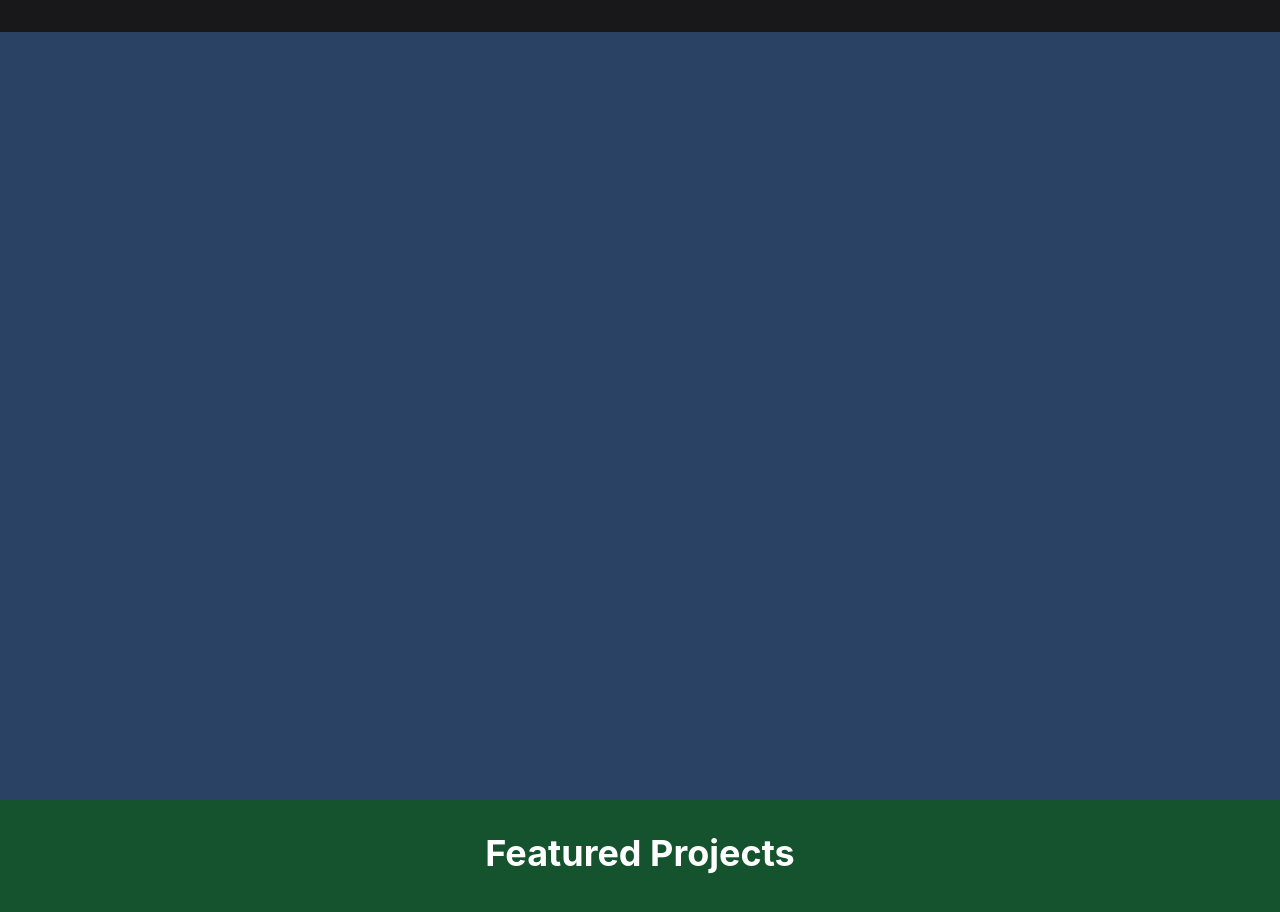
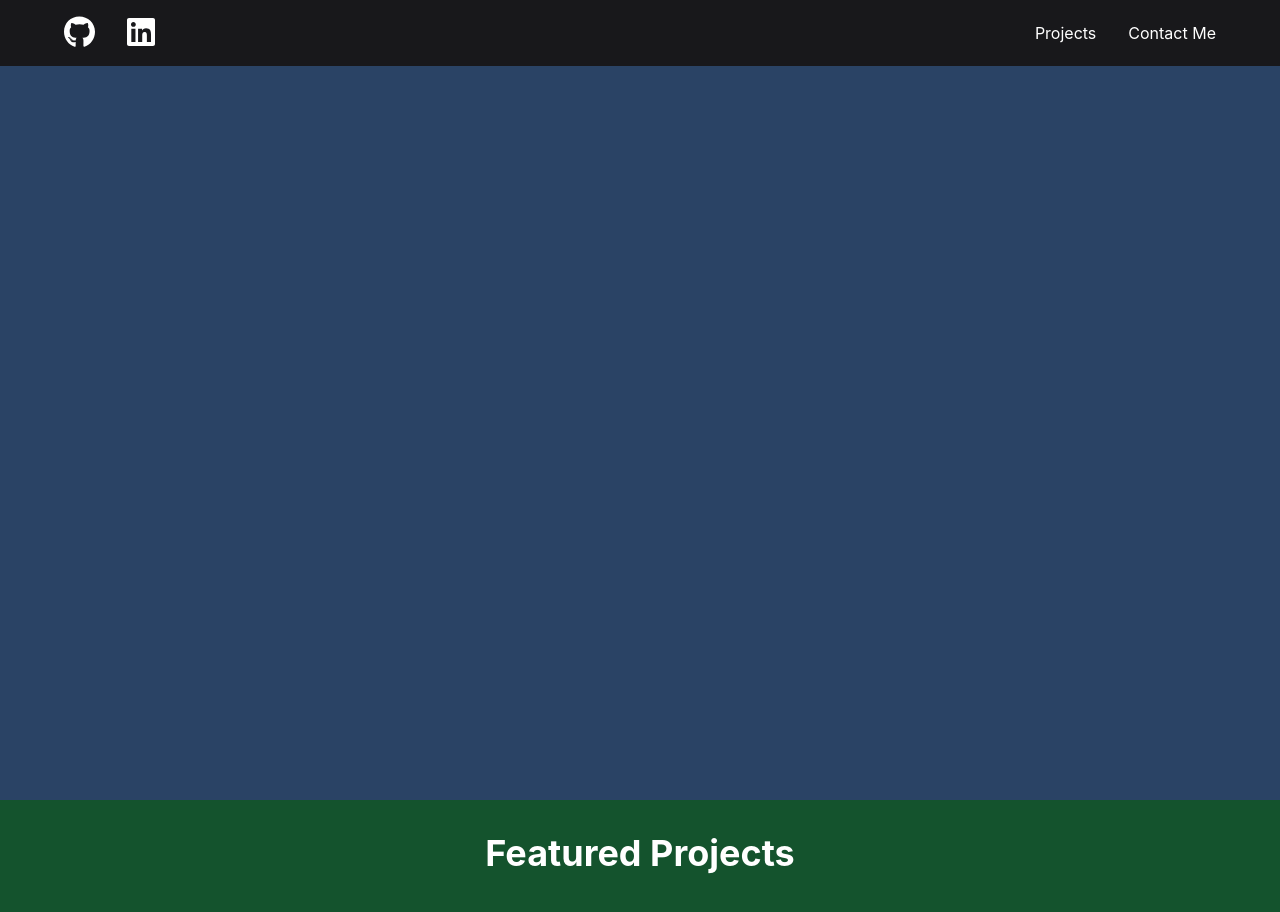
Before and after one commit to tonyshu001/MyPortfolio, a React (Create React App) app: page / in a window 1280 px wide. Shown: the top 912 px of the page. Built offline with nearby package versions, Linux system fonts and the light colour scheme.

Commit message:
Create navigation bar

```diff
--- a/src/components/Header.js
+++ b/src/components/Header.js
@@ -4,33 +4,31 @@ import { faEnvelope } from "@fortawesome/free-solid-svg-icons";
 import {
   faGithub,
   faLinkedin,
-  faMedium,
-  faStackOverflow,
 } from "@fortawesome/free-brands-svg-icons";
 import { Box, HStack } from "@chakra-ui/react";
 
 const socials = [
   {
-    icon: faEnvelope,
-    url: "mailto: hello@example.com",
-  },
-  {
     icon: faGithub,
-    url: "https://github.com",
+    url: "https://github.com/tonyshu001",
   },
   {
     icon: faLinkedin,
-    url: "https://www.linkedin.com",
+    url: "https://www.linkedin.com/in/tianbo-shu-6a50b3246/",
+  },
+];
+
+const links = [
+  {
+    description: "Projects",
+    id: "projects",
   },
   {
-    icon: faMedium,
-    url: "https://medium.com",
+    description: "Contact Me",
+    id: "contactme",
   },
-  {
-    icon: faStackOverflow,
-    url: "https://stackoverflow.com",
-  },
-];
+
+]
 
 const Header = () => {
   const handleClick = (anchor) => () => {
@@ -43,6 +41,19 @@ const Header = () => {
       });
     }
   };
+
+  const socialLinks = socials.map((item) => {
+    return (<a key={item.icon} href={item.url}>
+      <FontAwesomeIcon icon={item.icon} size="2x"/>
+    </a>)
+  })
+
+  const internalLinks = links.map((item) => {
+    return (<a key={item.id} href={`/#${item.id}`} onClick={handleClick(item.id)}>
+      {item.description}
+    </a>)
+  })
+
 
   return (
     <Box
@@ -64,11 +75,14 @@ const Header = () => {
           alignItems="center"
         >
           <nav>
-            {/* Add social media links based on the `socials` data */}
+            <HStack spacing={8}>
+              {socialLinks}
+            </HStack>
+
           </nav>
           <nav>
             <HStack spacing={8}>
-              {/* Add links to Projects and Contact me section */}
+              {internalLinks}
             </HStack>
           </nav>
         </HStack>
```
